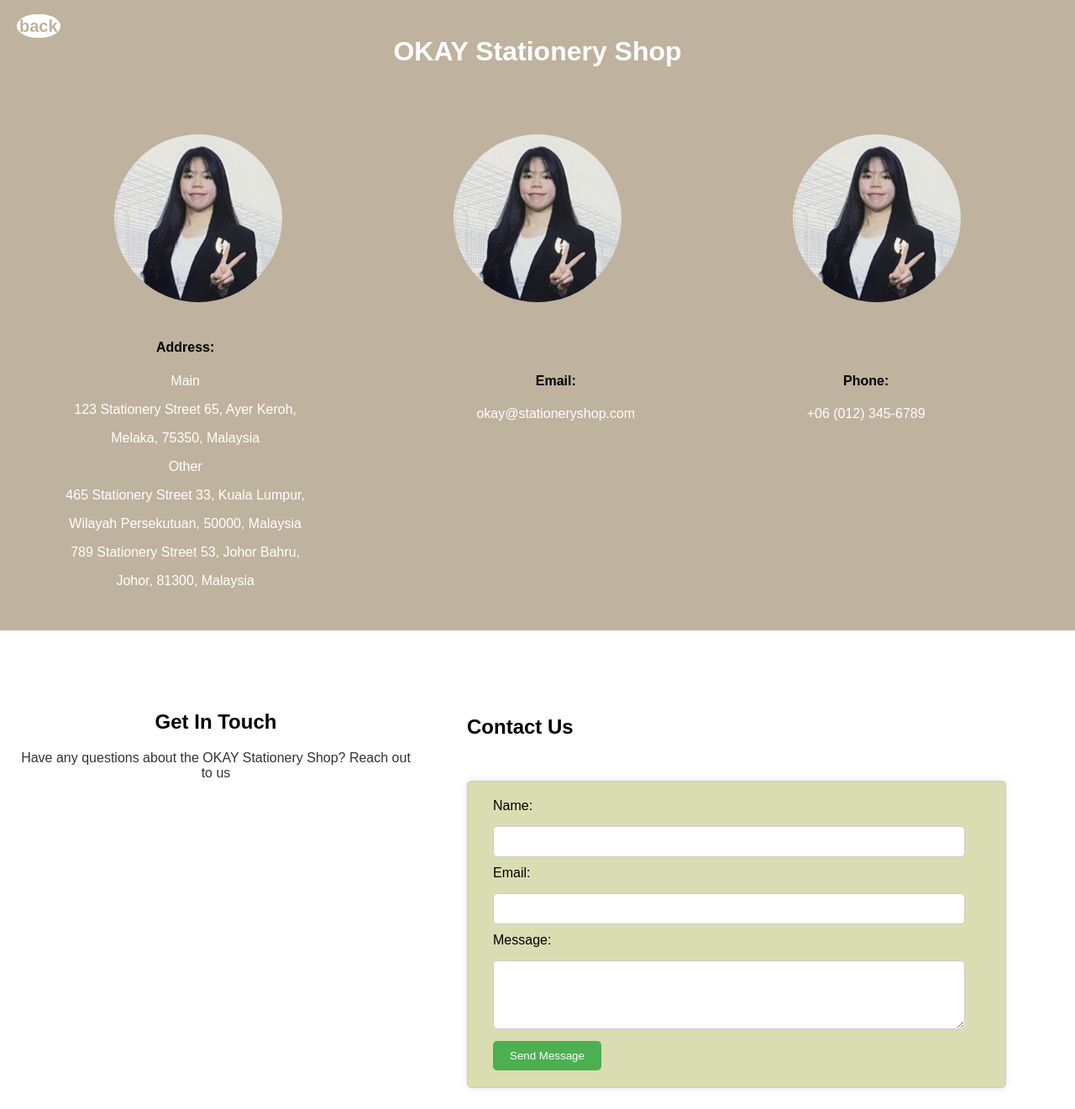
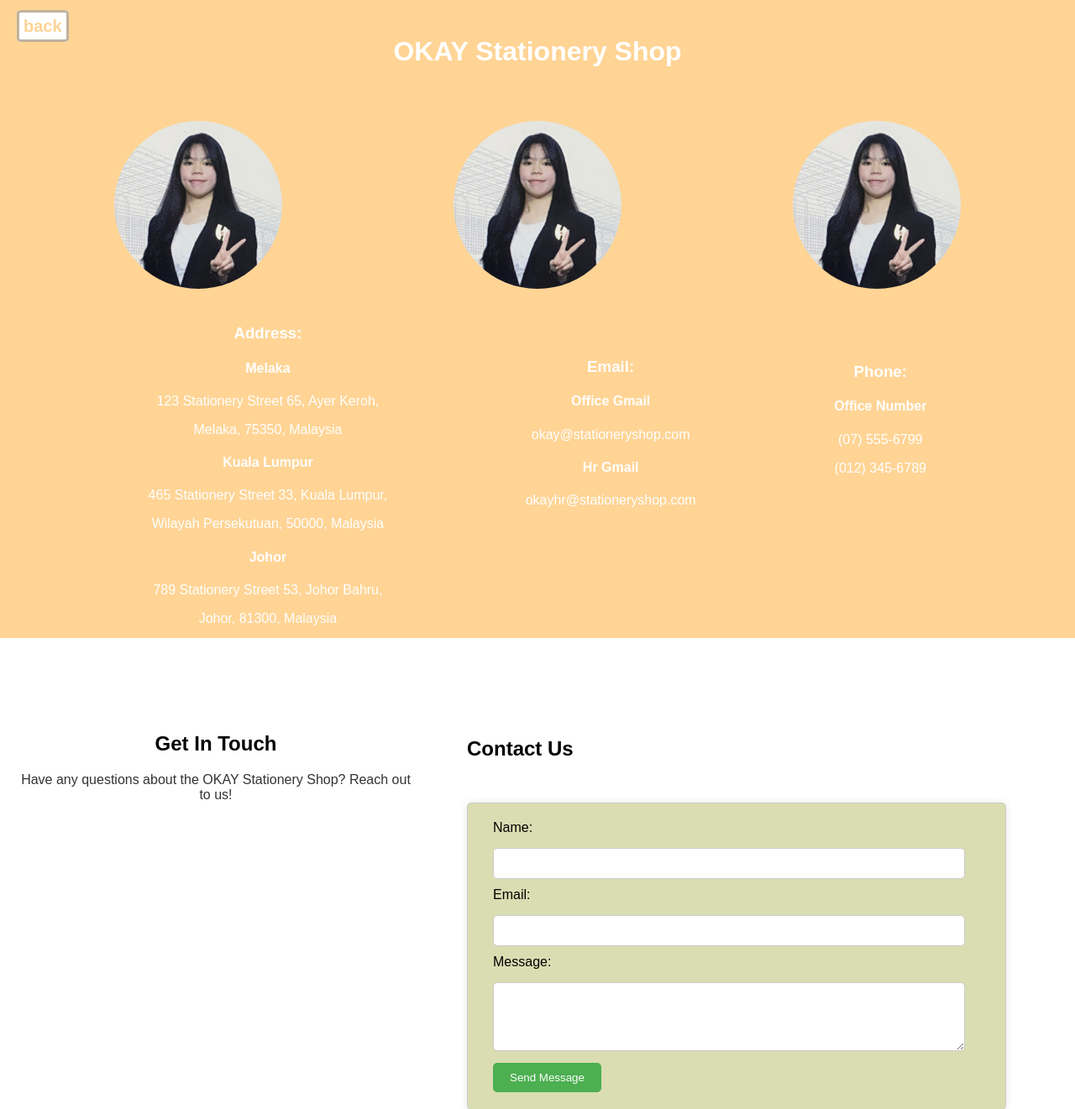
Before and after one commit to CelineKong65/DWP_PROJECT, a PHP site: page /Contact_us/contact_us.html in a window 1280 px wide; the page is wider, and only the part inside the window is pictured. Shown: the top 1321 px of that part at 84% size. Run offline with PHP 8.4, Linux system fonts and the light colour scheme.

Commit message:
not done

```diff
--- a/Contact_us/contact_us.css
+++ b/Contact_us/contact_us.css
@@ -5,21 +5,22 @@ body {
 }
 
 header {
-    background-color: #BFB29E;
+    background-color:#FFD495 ;
     padding: 20px;
     text-align: center;
 }
 
 #back{
 
-    color: #BFB29E;
+    color: #FFD495;
     background-color: #fff;
     font-size: 20px;
     font-family: Arial, Helvetica, sans-serif;
-    border-radius: 50%;
-    border: #fff solid;
+    border:#BFB29E solid ;
+    border-radius: 10%;
     text-decoration: none;
     margin-right: 100%;
+    padding: 5px 5px;
 }
 
 header h1 {
@@ -27,8 +28,21 @@ header h1 {
     color: #fff;
 }
 
+
+
+
 .contact-info {
     flex: 0 1 40%;
+    background-color: #FFD495;
+    text-align: center;
+}
+
+.contact-info h3{
+    color: white;
+}
+
+.contact-info h4{
+    color: white;
 }
 
 .contact-info p {
@@ -45,8 +59,7 @@ header h1 {
 {
     display: inline;
     text-align: center;
-    margin-right: 150px;
-    margin-left: 50px;
+    margin: 0px 80px 0px 80px;
     overflow: hidden;
     display: inline-block;
 
--- a/Contact_us/contact_us.html
+++ b/Contact_us/contact_us.html
@@ -13,46 +13,54 @@
     <header>
         <a id="back" href="#"><b>back</b></a>
         <h1>OKAY Stationery Shop</h1>
+    </header>
 
+    <section>
         <div class="contact-info">
             <br>
-            <div style="overflow: hidden; display: inline-block; margin-top: 5%;">
+            <div style="overflow: hidden; display: inline-block; margin-top: 2%;">
                 <img src="wong_xuan_ting.jpg" style="width: 200px; height: 200px;border-radius: 50%;">
                 <img src="wong_xuan_ting.jpg" style="width: 200px; height: 200px;border-radius: 50%; margin: 0px 200px 0px 200px;">
                 <img src="wong_xuan_ting.jpg" style="width: 200px; height: 200px;border-radius: 50%;">
             </div>
             <ul>
                 <li>
-                    <h4>Address:</h4>
-                    <p>Main</p>
+                    <h3><b>Address:</b></h3>
+                    <h4><b>Melaka</b></h4>
                     <p>123 Stationery Street 65, Ayer Keroh, </p>
                     <p>Melaka, 75350, Malaysia</p>
-                    <p>Other</p>
+                    <h4><b>Kuala Lumpur</b></h4>
                     <p>465 Stationery Street 33, Kuala Lumpur,</P>
                     <P>Wilayah Persekutuan, 50000, Malaysia</p>
+                    <h4><b>Johor</b></h4>
                     <p>789 Stationery Street 53, Johor Bahru,</p>
                     <p>Johor, 81300, Malaysia</p>
 
                 </li>
-                <li style="margin-bottom: 16%;">
-                    <h4>Email:</h4>
+                <li style="margin-bottom: 11%;">
+                    <h3><b>Email:</b></h3>
+                    <h4><b>Office Gmail</b></h4>
                     <p>okay@stationeryshop.com</p>
+                    <h4><b>Hr Gmail</b></h4>
+                    <p>okayhr@stationeryshop.com</p>
                 </li>
-                <li style="margin-bottom: 16%;">
-                    <h4>Phone:</h4>
-                    <p> +06 (012) 345-6789</p>
+                <li style="margin-bottom: 14%;">
+                    <h3><b>Phone:</b></h3>
+                    <h4><b>Office Number</b></h4>
+                    <p> (07) 555-6799</p>
+                    <p> (012) 345-6789</p>
                 </li>
             </ul>
         </div>
-
-    </header>
+    </section>
 
 
 
     <main>
         <div class="message">
             <h2>Get In Touch</h2>
-            <p>Have any questions about the OKAY Stationery Shop? Reach out to us</p>
+            <p>Have any questions about the OKAY Stationery Shop? Reach out to us!</p>
+            <p></p>
         </div>
 
         <div style="padding: 5%;">
@@ -73,7 +81,7 @@
     </main>
 
     <div>
-        <h2 style="text-align: center"><b>Online real time address</b></h2>
+        <h2 style="text-align: center"><b>Online Real Time Address</b></h2>
         <iframe src="https://www.google.com/maps/embed?pb=!1m18!1m12!1m3!1d3986.7366635432413!2d102.27239867547486!3d2.2520662521811188!2m3!1f0!2f0!3f0!3m2!1i1024!2i768!4f13.1!3m3!1m2!1s0x31d1e56077ee9033%3A0x32b760229ad25d0f!2sIxora%20Apartment!5e0!3m2!1sen!2smy!4v1716647187425!5m2!1sen!2smy" width="1519" height="450" style="border:0;" allowfullscreen="" loading="lazy" referrerpolicy="no-referrer-when-downgrade"></iframe>
     </div>
 
```
